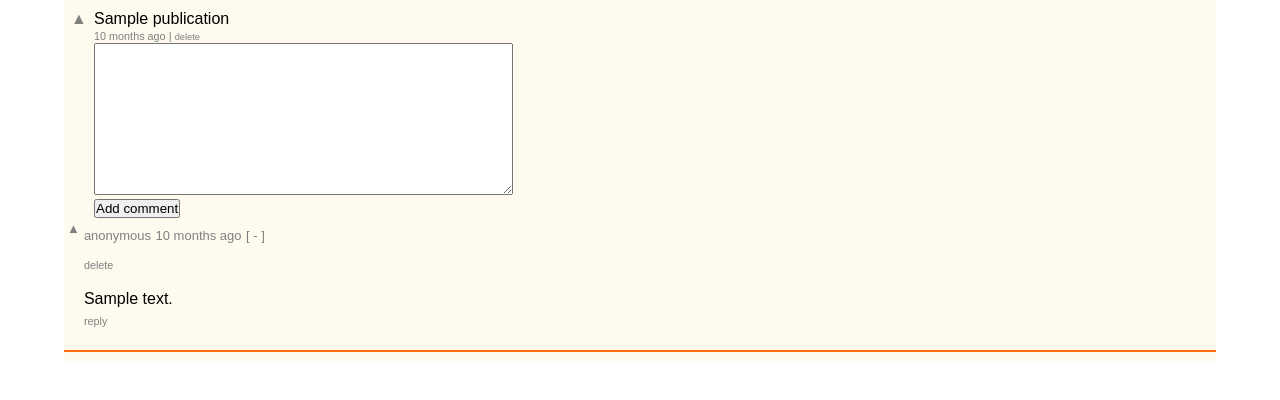
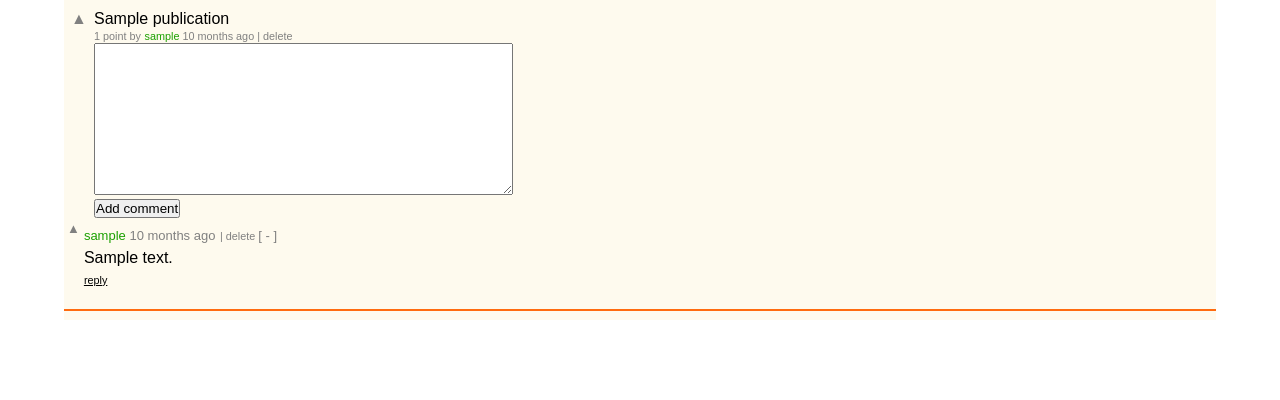
Before and after one commit to margaritageleta/aswapp, a Django app: page /item/1/ in a window 1280 px wide. Shown: the part 30-430 px from the top of the page. Run offline with Django 3.2, Linux system fonts and the light colour scheme; a user stored in the database is signed in; tables that the repository leaves empty hold one stand-in row (values such as "Sample post"); some libraries are stand-ins or nearby versions.

Commit message:
Fixes MORE FIXES

```diff
--- a/aswapp/static/style.css
+++ b/aswapp/static/style.css
@@ -76,6 +76,10 @@ body > div {
     justify-self: center;
     color: grey;
 }
+.contrib-nav {
+    display: flex;
+    flex-direction: row;
+}
 
 .contrib-nav * {
     font-size: smaller;
@@ -87,9 +91,9 @@ body > div {
     color: grey;
 }
 
-.contribution .created-at, .comment-reply, .about > * {
+.contribution .created-at, .about > *, .delete {
     color: grey;
-    font-size: small;
+    font-size: small !important;
 }
 
 .logo {
@@ -153,7 +157,7 @@ table input[type='text'], table input[type='url'], table textarea {
     cursor: pointer;
 }
 
-.profile-options a {
+.profile-options a, .comment-reply {
     color: black;
     text-decoration: underline;
     font-size: small;
--- a/aswapp/templates/contribution.html
+++ b/aswapp/templates/contribution.html
@@ -13,21 +13,28 @@
                 <div class="contrib-nav">
                     <p>
                         <span class="created-at">
+                            <span>{{ contribution.number_votes }} point{% if contribution.number_votes > 1 %}s{% endif %} by</span>
+                            {% if user.id == contribution.author.id %}
+                                <a style="color: rgb(27, 160, 0) !important;" href="{% url 'show_user_view' id=contribution.author.id %}">
+                                    {{ contribution.author.username }}
+                                </a>
+                            {% else %}
+                                <a href="{% url 'show_user_view' id=contribution.author.id %}">
+                                    {{ contribution.author.username }}
+                                </a>
+                            {% endif %}
                             <a href="{% url 'show_contribution_view' id=contribution.id %}">
-                                {{ contribution.created_at | naturaltime }}
+                                {{ contribution.created_at|naturaltime }}
                             </a>
+                            {% if user.id == contribution.author.id %}
+                                <span> | </span>
+                                <a href="{% url 'delete_publication_view' id=contribution.id %}">
+                                    delete
+                                </a>
+                            {% endif %}
                         </span>
-                        {% if user.id == contribution.author.id %}
-                        <span> | </span>
-                        <span class="delete">
-                            <a href="{% url 'delete_publication_view' id=contribution.id %}">
-                                delete
-                            </a>
-                        </span>
-                        {% endif %}
                     </p>
                 </div>
-
                 <form action="{% url 'comment_view' id=contribution.id %}", method="POST">
                     {% csrf_token %}
                     {{ form.as_p }}
--- a/aswapp/templates/recursive_comment.html
+++ b/aswapp/templates/recursive_comment.html
@@ -1,12 +1,25 @@
 
 {% load humanize %}
 <div class="about">
-    <span>anonymous</span>
+    {% if user.id == contribution.author.id %}
+        <a style="color: rgb(27, 160, 0) !important;" href="{% url 'show_user_view' id=reply.author.id %}">
+            {{ reply.author.username }}
+        </a>
+    {% else %}
+        <a href="{% url 'show_user_view' id=reply.author.id %}">
+            {{ reply.author.username }}
+        </a>
+    {% endif %}
     <span>{{ reply.created_at|naturaltime }}</span>
+    {% if user.id == reply.author.id %}
+    <span class="delete" >
+        <a href="{% url 'delete_publication_view' id=reply.id %}">
+            | delete
+        </a>
+    </span>
+    {% endif %}
     <span id="hide-{{ reply.id }}" class="hide">[ - ]</span>
-    {% if user.id == reply.author.id %}
-        <p class="delete" ><a href="{% url 'delete_publication_view' id=reply.id %}"> delete </a></p>
-    {% endif %}
+
 </div>
 <div id="content-to-hide-{{ reply.id }}">
     <p class="content">{{ reply.comment }}</p>
```
